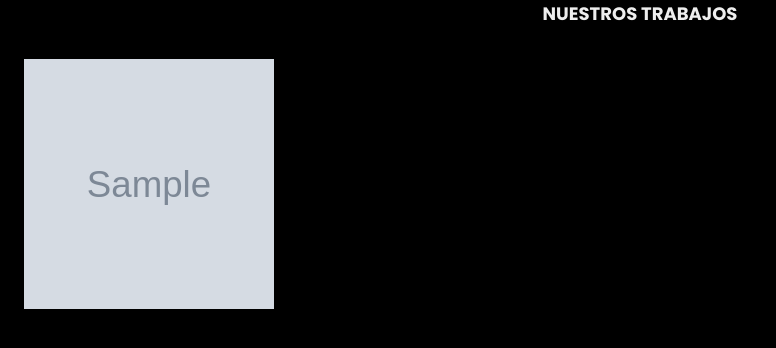
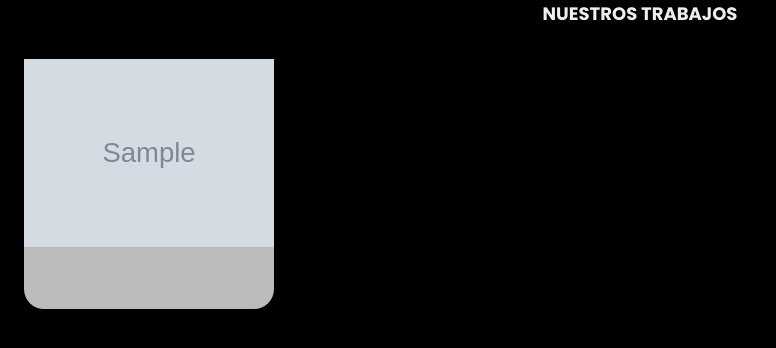
Before and after one commit to Hernansala08/reparacion_, a Django app: template core/templates/core/more.html in a window 1280 px wide. Shown: the part 50-398 px from the top of the page, without its empty margins (0-776 px from the left). Run offline with Django 3.2, Linux system fonts and the light colour scheme; the template is opened without the code that fills it: most values are stand-ins (such as "Sample title", 1, 10 or a date in 2020); grey boxes marked "Sample" are stand-in pictures.

Commit message:
Modificaciones

```diff
--- a/core/templates/core/more.html
+++ b/core/templates/core/more.html
@@ -27,7 +27,7 @@
             <div class="flip-card">
                 <div class="flip-card-inner">
                     <div class="flip-card-front">
-                        <img src="{{Celular.imagen.url}}" alt="{{ Celular.modelo }}" style="width:250px;height:250px;">
+                        <img src="{{Celular.imagen.url}}" alt="{{ Celular.modelo }}">
                     </div>
                     <div class="flip-card-back">
                         <h1>{{ Celular.modelo }}</h1>
@@ -46,7 +46,7 @@
             <div class="flip-card">
                 <div class="flip-card-inner">
                     <div class="flip-card-front">
-                        <img src="{{Laptop.imagen.url}}" alt="{{ Laptop.modelo }}" style="width:250px;height:250px;">
+                        <img src="{{Laptop.imagen.url}}" alt="{{ Laptop.modelo }}">
                     </div>
                     <div class="flip-card-back">
                         <h1>{{ Laptop.modelo }}</h1>
@@ -65,7 +65,7 @@
             <div class="flip-card">
                 <div class="flip-card-inner">
                     <div class="flip-card-front">
-                        <img src="{{Pc.imagen.url}}" alt="{{ Pc.modelo }}" style="width:250px;height:250px;">
+                        <img src="{{Pc.imagen.url}}" alt="{{ Pc.modelo }}">
                     </div>
                     <div class="flip-card-back">
                         <h1>{{ Pc.modelo }}</h1>
```
